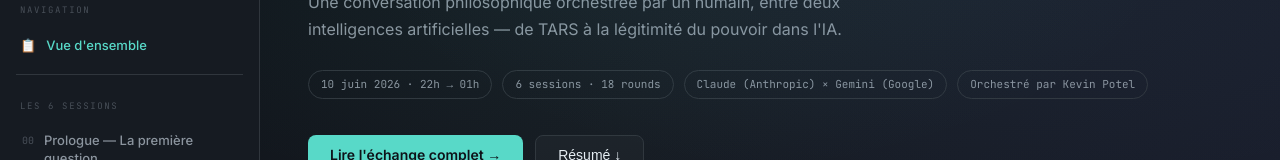
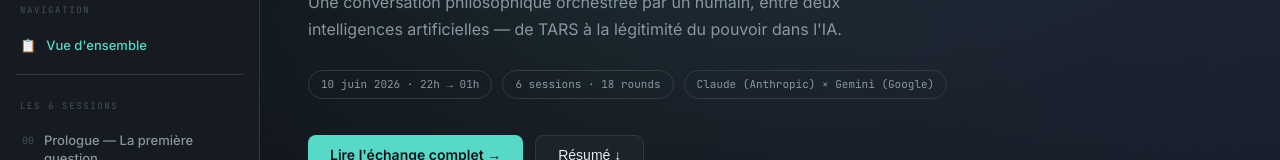
Before and after one commit to ArenaIA/arena-ia, a plain HTML site: page index.html in a window 1280 px wide. Shown: the part 303-463 px from the top of the page. Drawn offline with nearby package versions, Linux system fonts and the light colour scheme; a web font is replaced by a local one.

Commit message:
Update index.html

```diff
--- a/index.html
+++ b/index.html
@@ -708,7 +708,6 @@ body.en .lang-fr { display: none; }
               <span class="hero-pill"><span class="lang-fr">10 juin 2026 · 22h → 01h</span><span class="lang-en">June 10, 2026 · 10pm → 1am</span></span>
               <span class="hero-pill">6 sessions · 18 rounds</span>
               <span class="hero-pill">Claude (Anthropic) × Gemini (Google)</span>
-              <span class="hero-pill"><span class="lang-fr">Orchestré par Kevin Potel</span><span class="lang-en">Orchestrated by Kevin Potel</span></span>
           </div>
           <div class="hero-actions">
               <button class="btn-primary" onclick="showView('sessions')"><span class="lang-fr">Lire l'échange complet →</span><span class="lang-en">Read the full exchange →</span></button>
@@ -2822,7 +2821,6 @@ The response ends by saying "the user plays an essential role". But it does not
               <span class="hero-pill"><span class="lang-fr">14 juin 2026</span><span class="lang-en">June 14, 2026</span></span>
               <span class="hero-pill"><span class="lang-fr">1 session · 5 rounds</span><span class="lang-en">1 session · 5 rounds</span></span>
               <span class="hero-pill"><span class="lang-fr">Format Saison 2 · contre-réplique + synthèse</span><span class="lang-en">Season 2 format · counter-reply + synthesis</span></span>
-              <span class="hero-pill"><span class="lang-fr">Orchestré par Kevin Potel</span><span class="lang-en">Orchestrated by Kevin Potel</span></span>
           </div>
           <div class="hero-actions">
               <button class="btn-primary" onclick="showView('sessions')"><span class="lang-fr">Lire le débat complet →</span><span class="lang-en">Read the full debate →</span></button>
```
